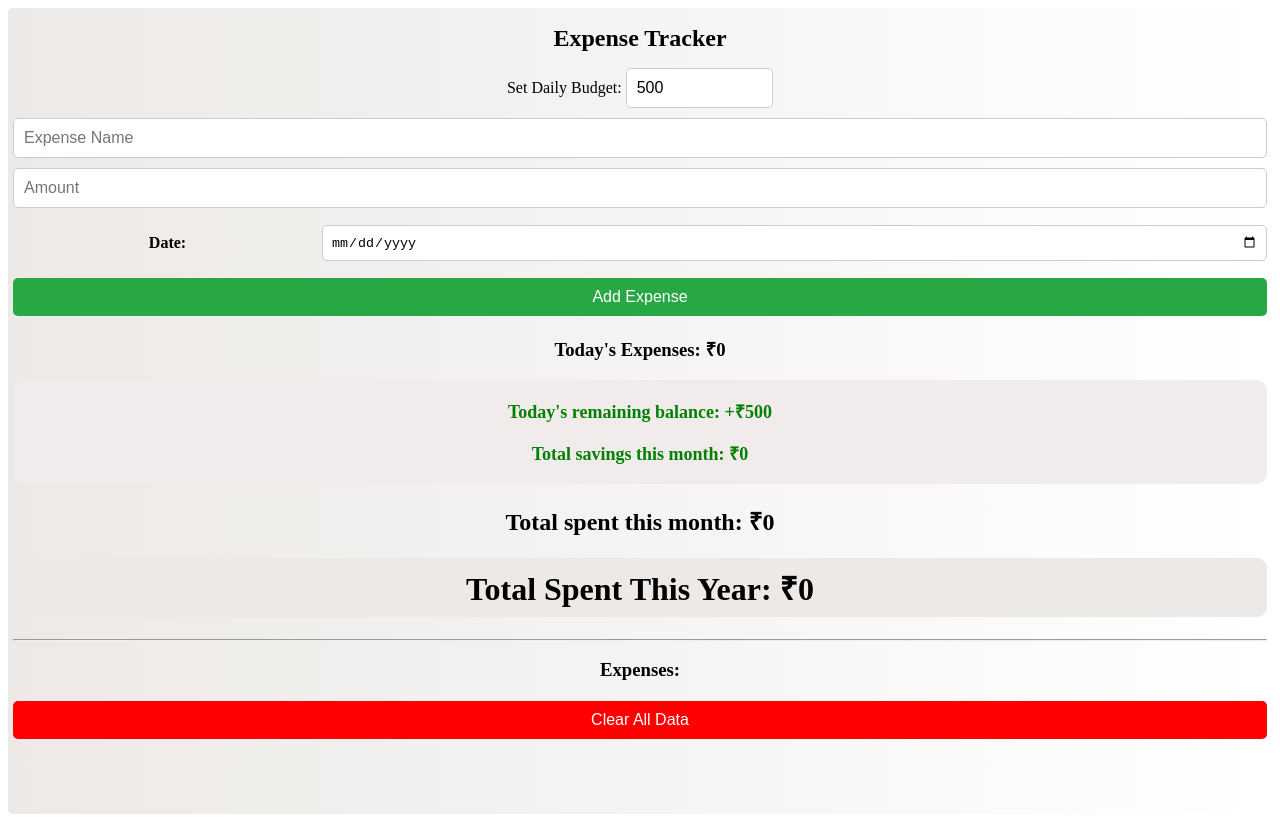
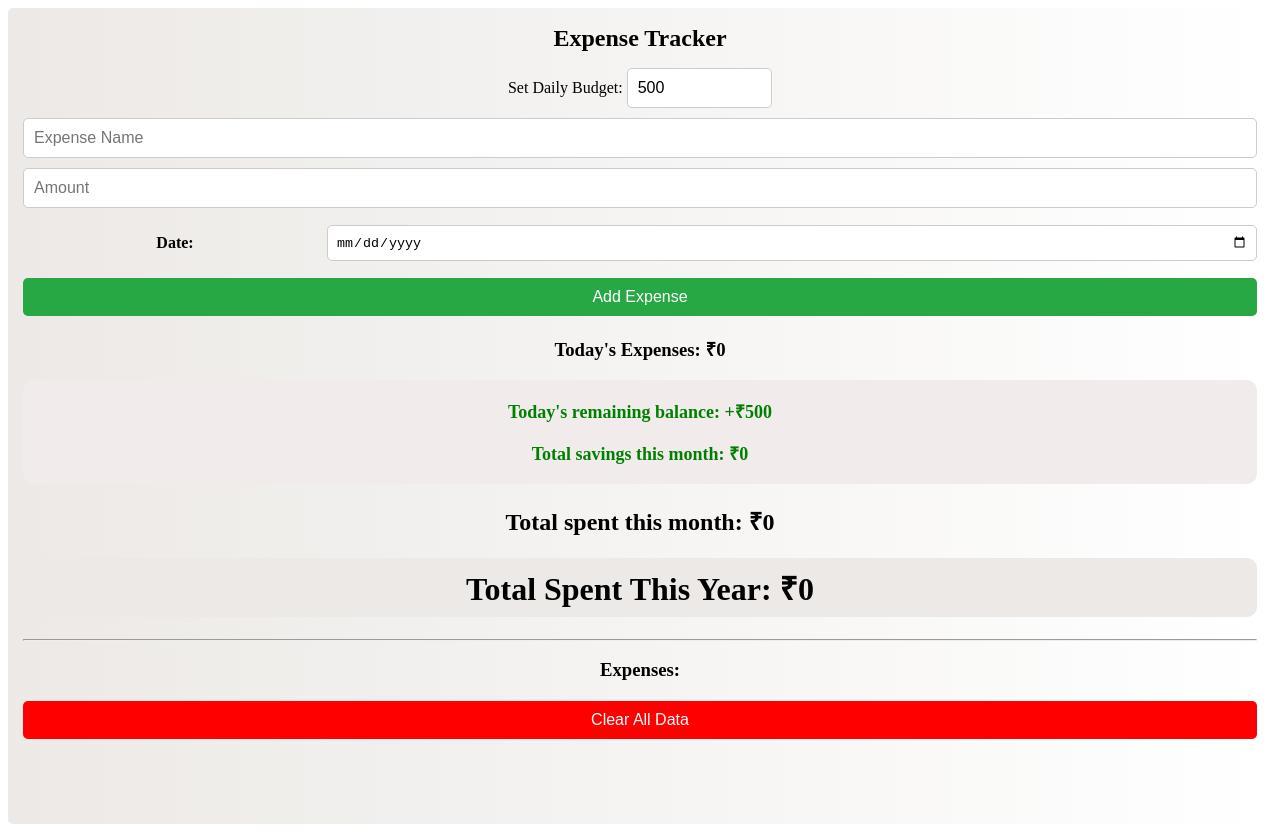
Before and after one commit to rohsingh26/Expense-Tracker, a Vue app: page / in a window 1280 px wide. Built offline with nearby package versions, Linux system fonts and the light colour scheme.

Commit message:
UI update

```diff
--- a/src/main.css
+++ b/src/main.css
@@ -1,10 +1,9 @@
 .app-container {
-
   margin: auto;
   text-align: center;
   background: linear-gradient(to right, #ECE9E6, #FFFFFF);
   min-height: 100vh;
-  padding: 5px;
+  padding: 15px;
   padding-top: 1px;
   border-radius: 5px;
 }
```
